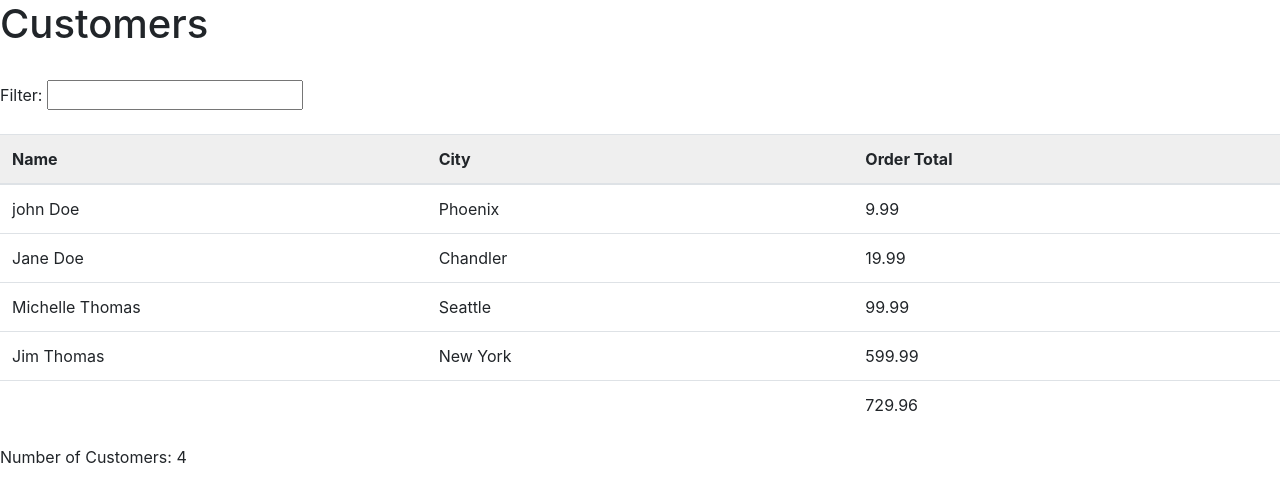
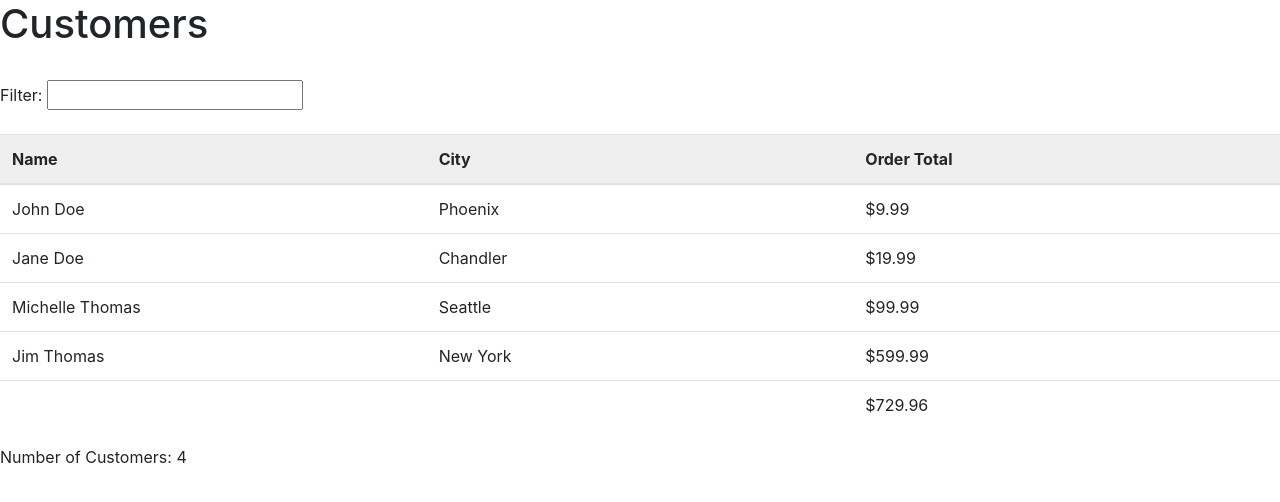
Before and after one commit to rajat29gupta/angular, an Angular app: page / in a window 1280 px wide. Shown: the top 502 px of the page. Built offline with nearby package versions, Linux system fonts and the light colour scheme.

Commit message:
added custom pipe
added custom pipe to sort the data, currency and to export to the whole project

```diff
--- a/src/app/customers/customers-list/customers-list.component.html
+++ b/src/app/customers/customers-list/customers-list.component.html
@@ -13,16 +13,16 @@
     <tr *ngFor="let cust of filteredCustomers">
         <td>
             <a>
-                {{cust.name}}
+                {{cust.name | capitalize}}
             </a>
         </td>
         <td>{{cust.city}}</td>
-        <td>{{cust.orderTotal}}</td>
+        <td>{{cust.orderTotal | currency:currencyCode:'symbol'}}</td>
     </tr>
     <tr *ngIf="filteredCustomers && filteredCustomers.length">
         <td colspan="2">&nbsp;</td>
         <td>
-            {{customersOrderTotal}}
+            {{customersOrderTotal | currency:currencyCode:'symbol'}}
         </td>
     </tr>
     <tr *ngIf="!filteredCustomers || !filteredCustomers.length">
--- a/src/app/customers/customers.module.ts
+++ b/src/app/customers/customers.module.ts
@@ -2,10 +2,11 @@
 import { CommonModule } from '@angular/common';
 import { CustomersListComponent } from './customers-list/customers-list.component';
 import { FilterTextboxComponent } from './customers-list/filter-textbox.componetnt';
+import { SharedModule } from '../shared/shared.module';
 @NgModule({
   declarations: [CustomersListComponent,FilterTextboxComponent],
   imports: [
-    CommonModule
+    CommonModule,SharedModule
   ],
   exports: [CustomersListComponent]
 })
--- /dev/null
+++ b/src/app/shared/capitalize.pipe.ts
@@ -0,0 +1,11 @@
+import { Pipe, PipeTransform } from '@angular/core';
+
+@Pipe({ name: 'capitalize' })
+export class CapitalizePipe implements PipeTransform {
+    transform(value: any) {
+        if (value) {
+            return value.charAt(0).toUpperCase() + value.slice(1);
+        }
+        return value;
+    }
+}
--- a/src/app/shared/shared.module.ts
+++ b/src/app/shared/shared.module.ts
@@ -1,11 +1,12 @@
 import { NgModule } from '@angular/core';
 import { CommonModule } from '@angular/common';
+import { CapitalizePipe } from './capitalize.pipe';
 
 @NgModule({
-  declarations: [],
+  declarations: [CapitalizePipe],
   imports: [
     CommonModule
   ],
-  exports:[]
+  exports: [CapitalizePipe]
 })
 export class SharedModule { }
```
